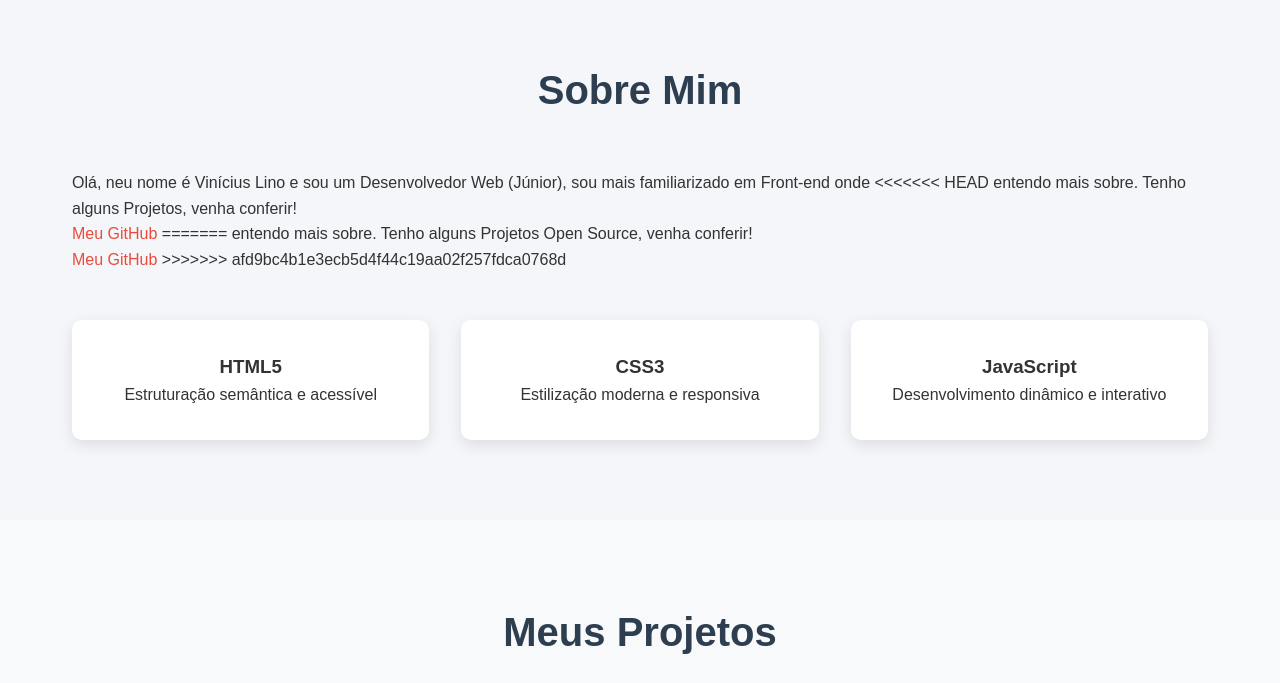
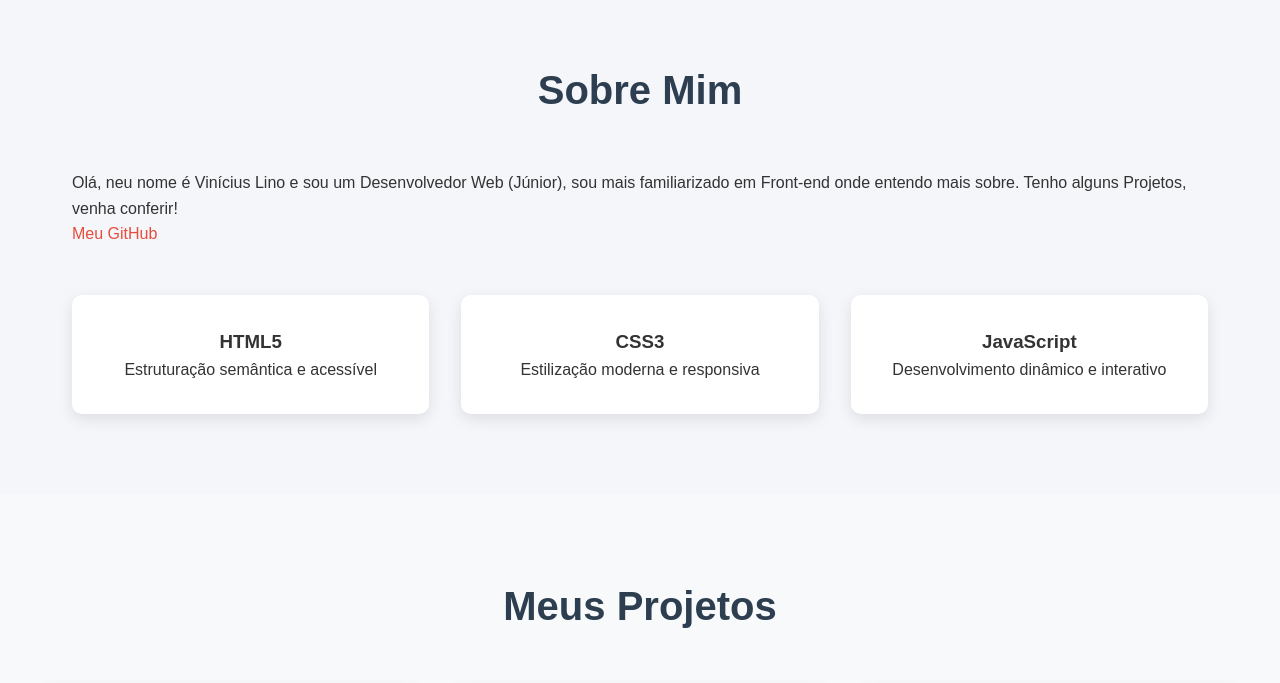
Before and after one commit to vinii-linoo/portifolio, a plain HTML site: page index.html in a window 1280 px wide. Shown: the part 822-1505 px from the top of the page. Drawn offline with Linux system fonts and the light colour scheme.

Commit message:
update index.html

```diff
--- a/index.html
+++ b/index.html
@@ -32,13 +32,8 @@
   <section id="about" class="about">
     <h2 class="section-title">Sobre Mim</h2>
     <p>Olá, neu nome é Vinícius Lino e sou um Desenvolvedor Web (Júnior), sou mais familiarizado em Front-end onde
-<<<<<<< HEAD
       entendo mais sobre. Tenho alguns Projetos, venha conferir!</p>
-    <a href="www.github,com/vinii-linoo">Meu GitHub</a>
-=======
-      entendo mais sobre. Tenho alguns Projetos Open Source, venha conferir!</p>
-    <a href:"https://github.com/vinii-linoo/portifolio">Meu GitHub</a>
->>>>>>> afd9bc4b1e3ecb5d4f44c19aa02f257fdca0768d
+    <a href="www.github.com/vinii-linoo">Meu GitHub</a>
 
     <div class="skills-container">
       <div class="skill-card">
```
